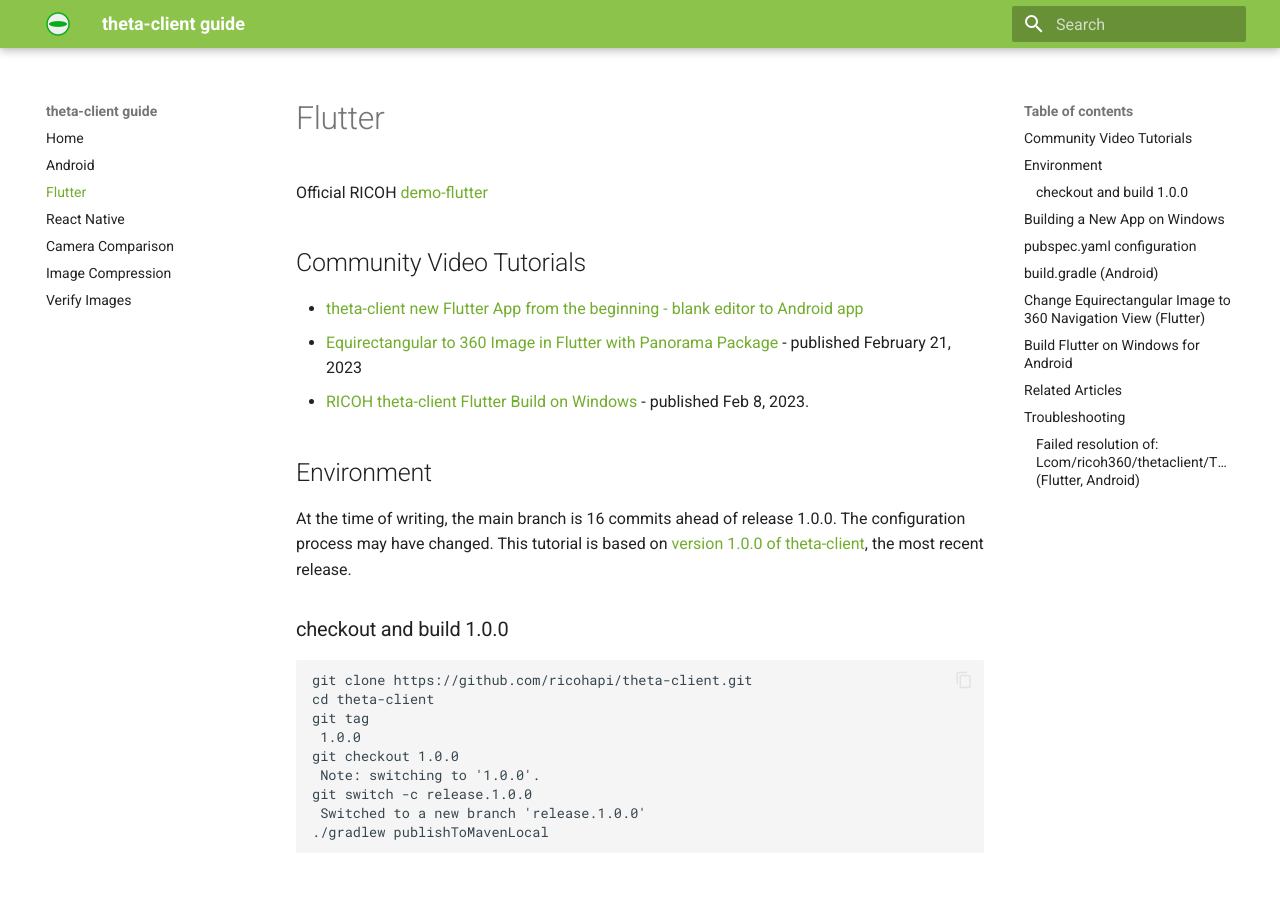
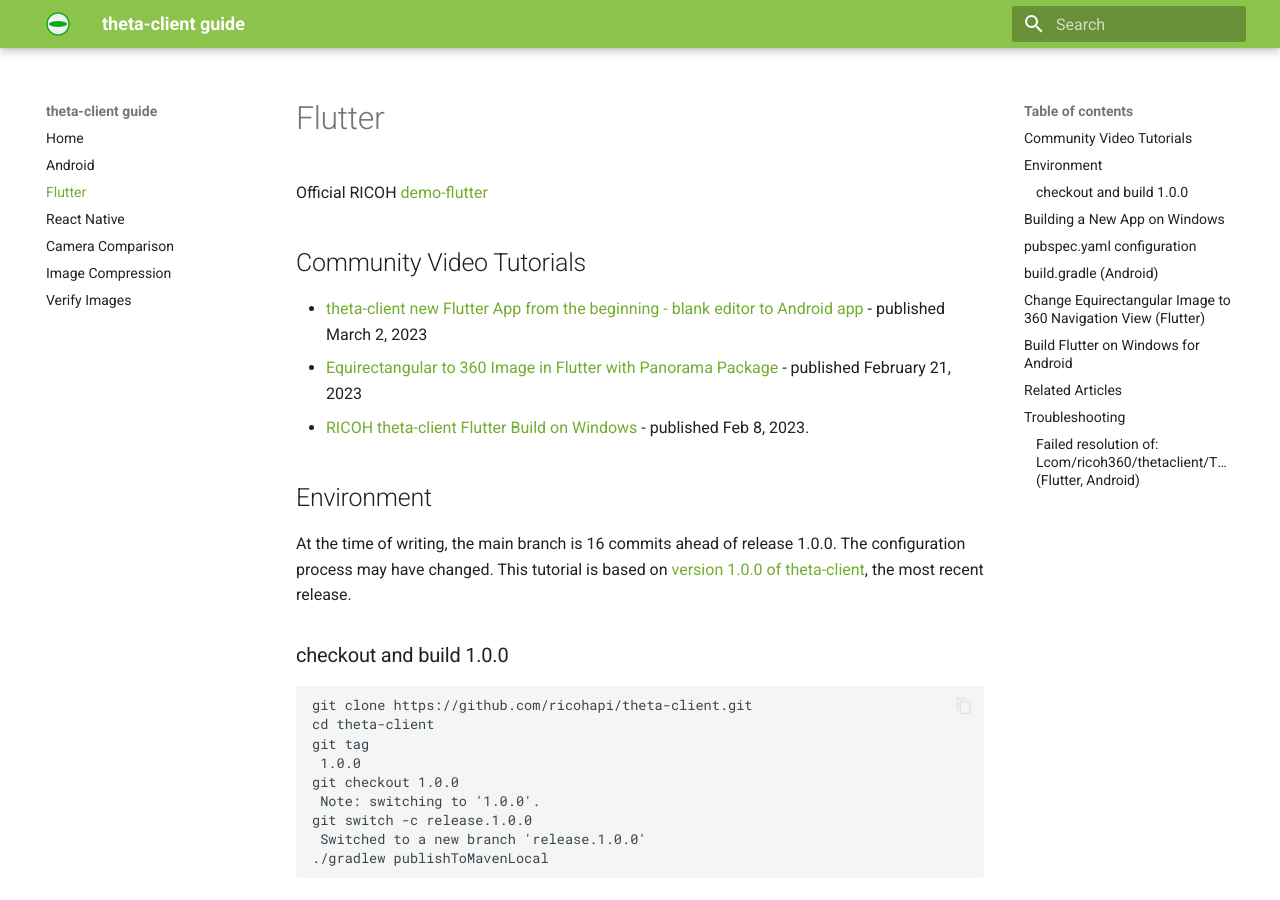
Before and after one commit to theta360developers/theta-client-guide, an MkDocs documentation site: the page built from docs/flutter.md, in a window 1280 px wide and 900 px high. Built offline with MkDocs 1.6.1 and Material for MkDocs 9.7.7, drawn with Linux system fonts in a browser that asks for light colours.

Commit message:
fix: added date to first video  on flutter section

```diff
--- a/docs/flutter.md
+++ b/docs/flutter.md
@@ -5,7 +5,7 @@
 ## Community Video Tutorials
 
 * [theta-client new Flutter App from the beginning - blank editor to Android
-app](https://youtu.be/EAwT2j0x5VU)
+app](https://youtu.be/EAwT2j0x5VU) - published March 2, 2023
 * [Equirectangular to 360 Image in Flutter  with Panorama
 Package](https://youtu.be/9hWUU6G3Ank) - published February 21, 2023
 * [RICOH theta-client Flutter Build on Windows](https://youtu.be/dJV5s46xFA0) -
```
